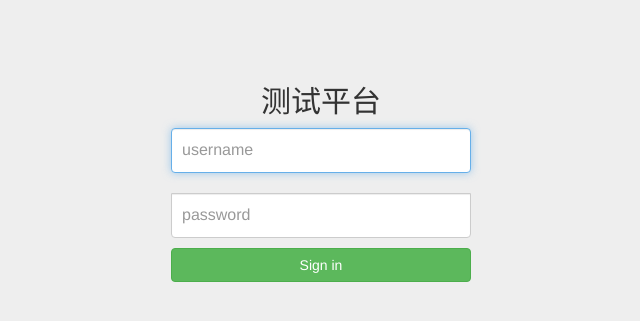
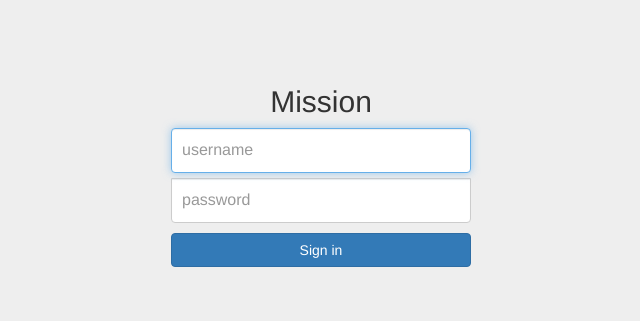
Before and after one commit to Jia-Jingnan/Mission, a Django app: page / in a window 1280 px wide. Shown: the top 321 px of the page, without its empty margins (319-959 px from the left). Run offline with Django 3.2, Linux system fonts and the light colour scheme; some libraries are stand-ins or nearby versions.

Commit message:
0627-本次提交可以忽略

```diff
--- a/templates/base.html
+++ b/templates/base.html
@@ -3,7 +3,7 @@
 <head>
     {% load static %}
     <link rel="icon" href="{% static 'img/favicon.ico' %}">
-    <title>测试平台</title>
+    <title>Mission</title>
     <link href="{% static 'bootstrap-3.4.1-dist/css/bootstrap.min.css' %}" rel="stylesheet" type="text/css">
     <link href="{% static 'bootstrap-3.4.1-dist/css/signin.css' %}" rel="stylesheet" type="text/css">
     <script src="{% static 'bootstrap-3.4.1-dist/js/bootstrap.min.js' %}"></script>
--- a/templates/index.html
+++ b/templates/index.html
@@ -2,13 +2,13 @@
 {% block content %}
 <div class="container">
     <form class="form-signin" action="/login/" method="post">
-        <h2 class="form-signin-heading text-center">测试平台</h2>
+        <h2 class="form-signin-heading text-center">Mission</h2>
         <label for="inputEmail" class="sr-only">username</label>
         <input type="text" id="inputUsername" name="username" class="form-control" placeholder="username" required autofocus>
-        <label for="inputPassword" class="sr-only">password</label><br>
-        <input type="password" id="inputPassword" name="password" class="form-control" placeholder="password" required>
+        <label for="inputPassword" class="sr-only" >password</label>
+        <input type="password" id="inputPassword" name="password" style="margin-top: 5px" class="form-control" placeholder="password" required>
         <p class="text-center bg-danger">{{ error }}</p>
-        <button class="btn btn-success btn-primary btn-block" type="submit">Sign in</button>
+        <button class="btn btn-primary btn-block" type="submit">Sign in</button>
     </form>
 </div>
 {% endblock %}
```
Also changed, not shown: templates/project.html (added, +11 -0 lines), user/urls.py (added, +10 -0 lines), user/migrations/0001_initial.py (added).
